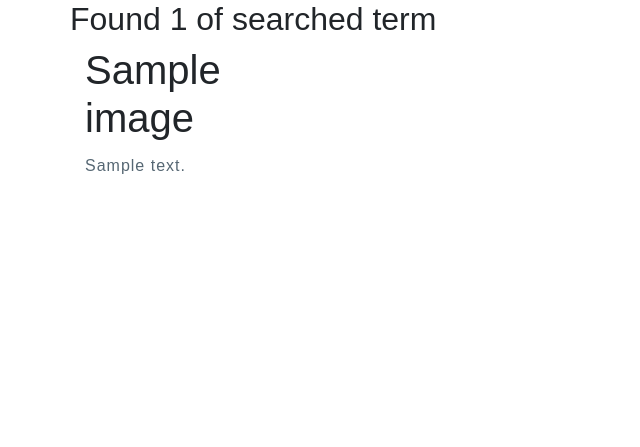
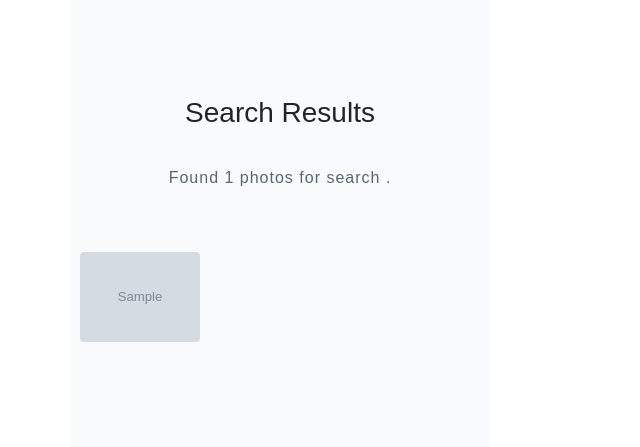
Before and after one commit to kamauvick/PicsGarage, a Django app: template pics/templates/search_results.html in a window 1280 px wide. Shown: the top 447 px of the page, without its empty margins (0-640 px from the left). Run offline with Django 3.2, Linux system fonts and the light colour scheme; the template is opened without the code that fills it: values that come from a table or form of the project are taken from there, others are empty; tables that the repository leaves empty hold one stand-in row (values such as "Sample post"); grey boxes marked "Sample" are stand-in pictures; some libraries are stand-ins or nearby versions.

Commit message:
Fix the search display html file.

```diff
--- a/pics/templates/search_results.html
+++ b/pics/templates/search_results.html
@@ -1,22 +1,32 @@
 {% extends 'base.html' %}
 {% block content %}
 <div class="container">
-    <div class="row">
+    <div class="row card-columns">
         {% if searched_photos %}
-        <h2>Found {{ searched_photos|length }} of searched term {{message}}</h2>
+        <section class="gallery py-5" id="gallery">
+            <div class="container">
+                <div class="inner-sec-wthree py-lg-5 py-3">
+                    <div class="text-center">
+                        <h3 class="tittle_head">Search Results</h3>
+                        {% if searched_photos %}
+                        <p class="main_p mt-4 mb-4 pt-2 text-center mx-auto">Found {{searched_photos | length}} photos for search {{message}}.</p>
                         {% else %}
-        <h2> Found 0 photos for the search term {{message}}</h2>
+                        <p class="main_p mt-4 mb-4 pt-2 text-center mx-auto">Found {{searched_photos | length}} photos for search {{message}}</p>
                         {% endif %}
                     </div>
+                    <div class="row news-grids mt-lg-5 mt-4 text-center">
 
-    <div class="row">
-        {% if searched_photos %}
                         {% for photo in searched_photos%}
-        <div class="col-sm-6 col-md-3">
-            <h1>{{photo.name}}</h1>
-            <p>{{photo.description}}</p>
+                        <div class="col-md-4 gal-img">
+                            <a href="#gal1  "><img src="{{photo.image_url.url}}" alt="gallery img"
+                                                   class="img-fluid"></a>
                         </div>
+
                         {% endfor %}
+                    </div>
+                </div>
+            </div>
+        </section>
         {% endif %}
     </div>
 </div>
```
Lines whose indentation alone changed are shown as unchanged.
